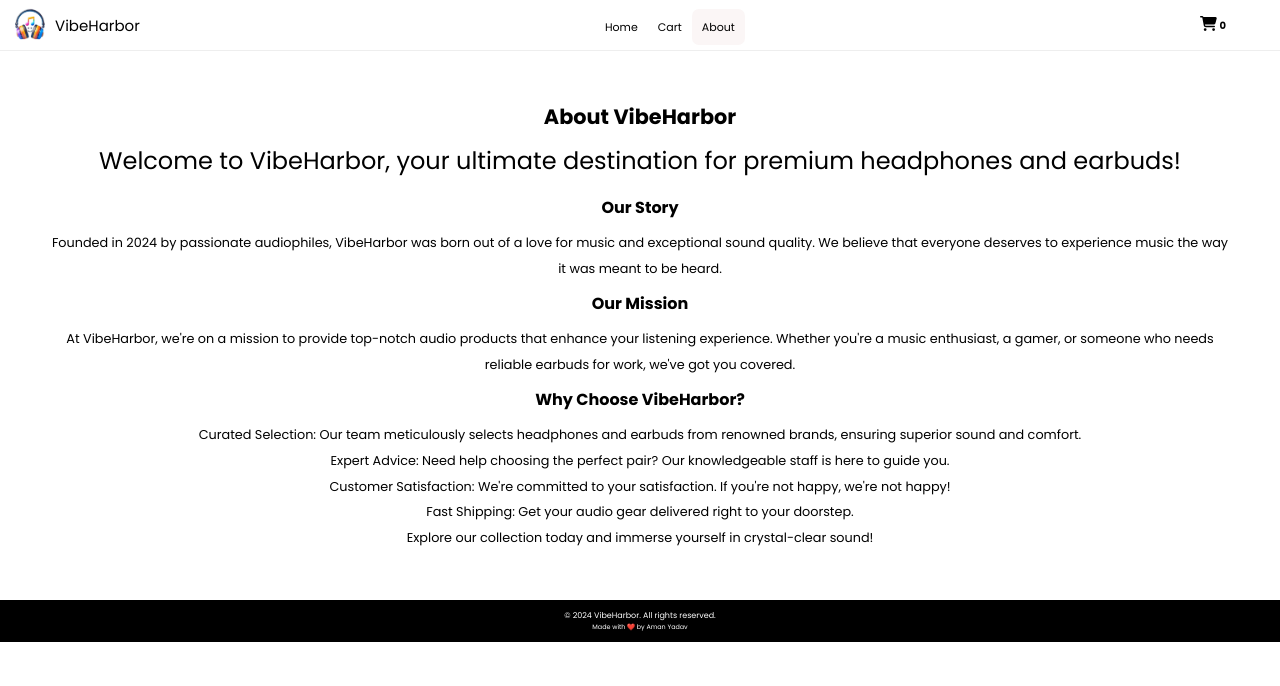
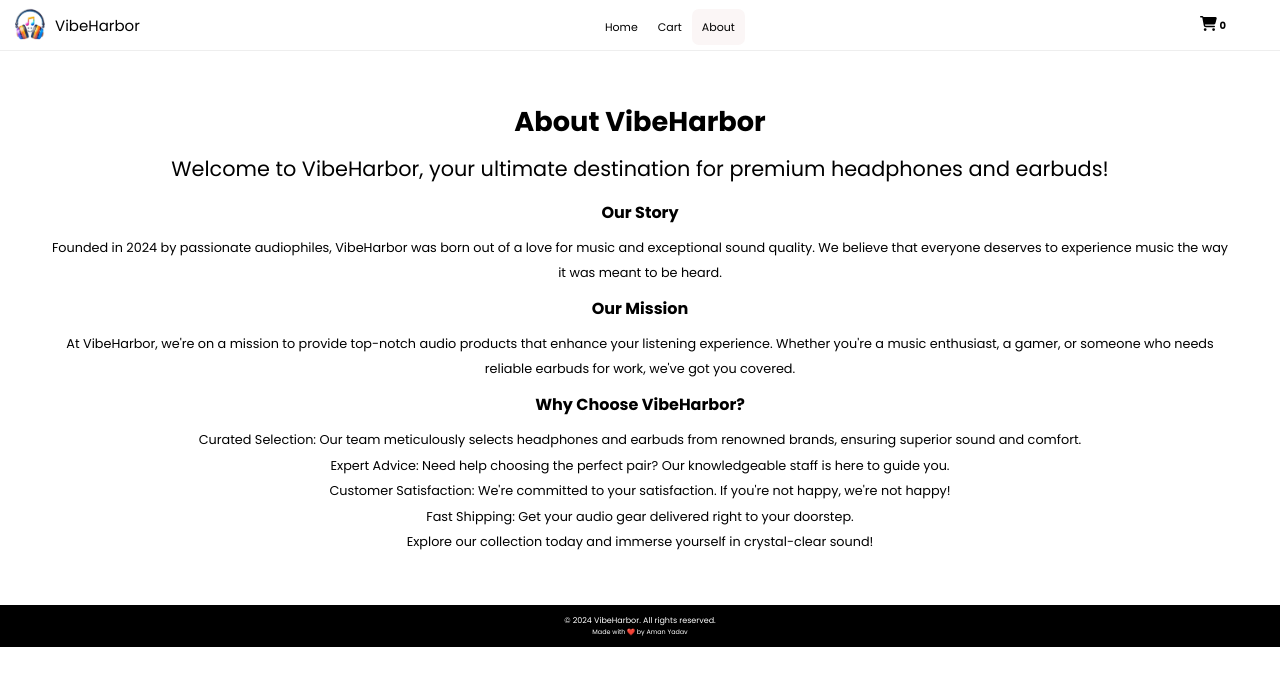
Before and after one commit to Aman-Yadav-1/VibeHarbor, a React (Create React App) app: page /about in a window 1280 px wide. Shown: the top 686 px of the page. Built offline with nearby package versions, Linux system fonts and the light colour scheme.

Commit message:
Update App.css

```diff
--- a/src/App.css
+++ b/src/App.css
@@ -38,14 +38,14 @@
 }
 
 .about-section .main-about {
-  font-size: 1.5rem;
+  font-size: 1.3rem;
   line-height: 2;
   text-align: center;
 }
 
 .about-section h1 {
   text-align: center;
-  font-size: 1.3rem;
+  font-size: 1.7rem;
   margin-bottom: 5px;
 }
 
```
